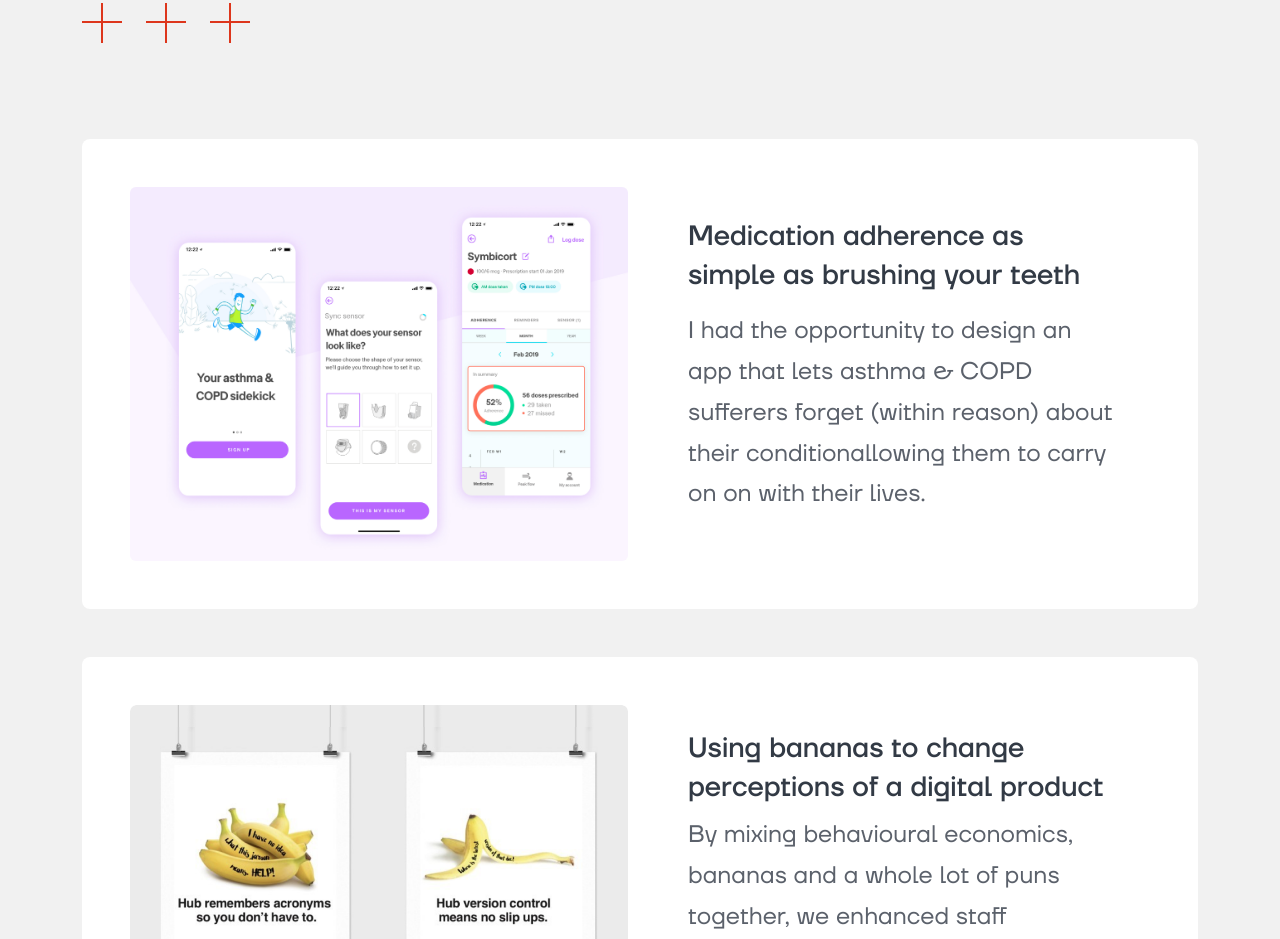
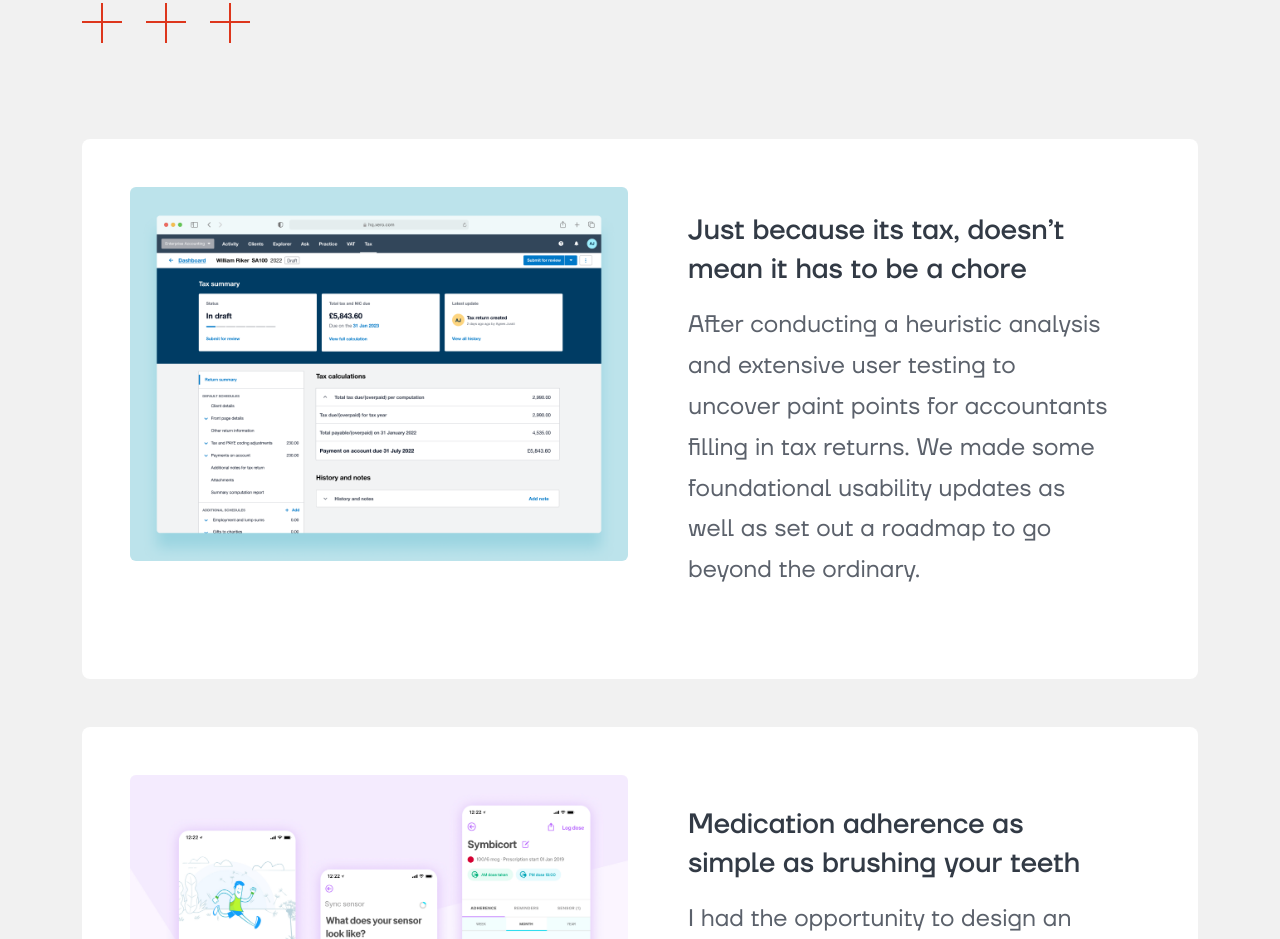
Before and after one commit to InteractionJackson/interactionjackson.github.io, a plain HTML site: page index.html in a window 1280 px wide. Shown: the part 1531-2470 px from the top of the page. Drawn offline with nearby package versions, Linux system fonts and the light colour scheme; a small style sheet from the web is missing; files whose address does not match are found by name.

Commit message:
Xero case study
Adding the tax summary case study block

```diff
--- a/index.html
+++ b/index.html
@@ -88,6 +88,18 @@
 </section>
 
 <section class="col-md-12">
+
+  <div class="bg-white p-5 rounded-3 mb-5">
+      <div class="row">
+        <div class="col-md-6">
+          <img class="featurette-image img-fluid mx-auto rounded-2" height="300px" width="auto" src="imgs/casestudy-xero.png">
+        </div>
+        <div class="col-md-6 px-5 py-4 work-desc">
+          <h3 class="pb-2">Just because its tax, doesn’t mean it has to be a chore</h3>
+          <p>After conducting a heuristic analysis and extensive user testing to uncover paint points for accountants filling in tax returns. We made some foundational usability updates as well as set out a roadmap to go beyond the ordinary.</p>
+        </div>
+      </div>
+    </div>
 
   <div class="bg-white p-5 rounded-3 mb-5">
       <div class="row">
```
Also changed, not shown: imgs/casestudy-xero.png (added).
